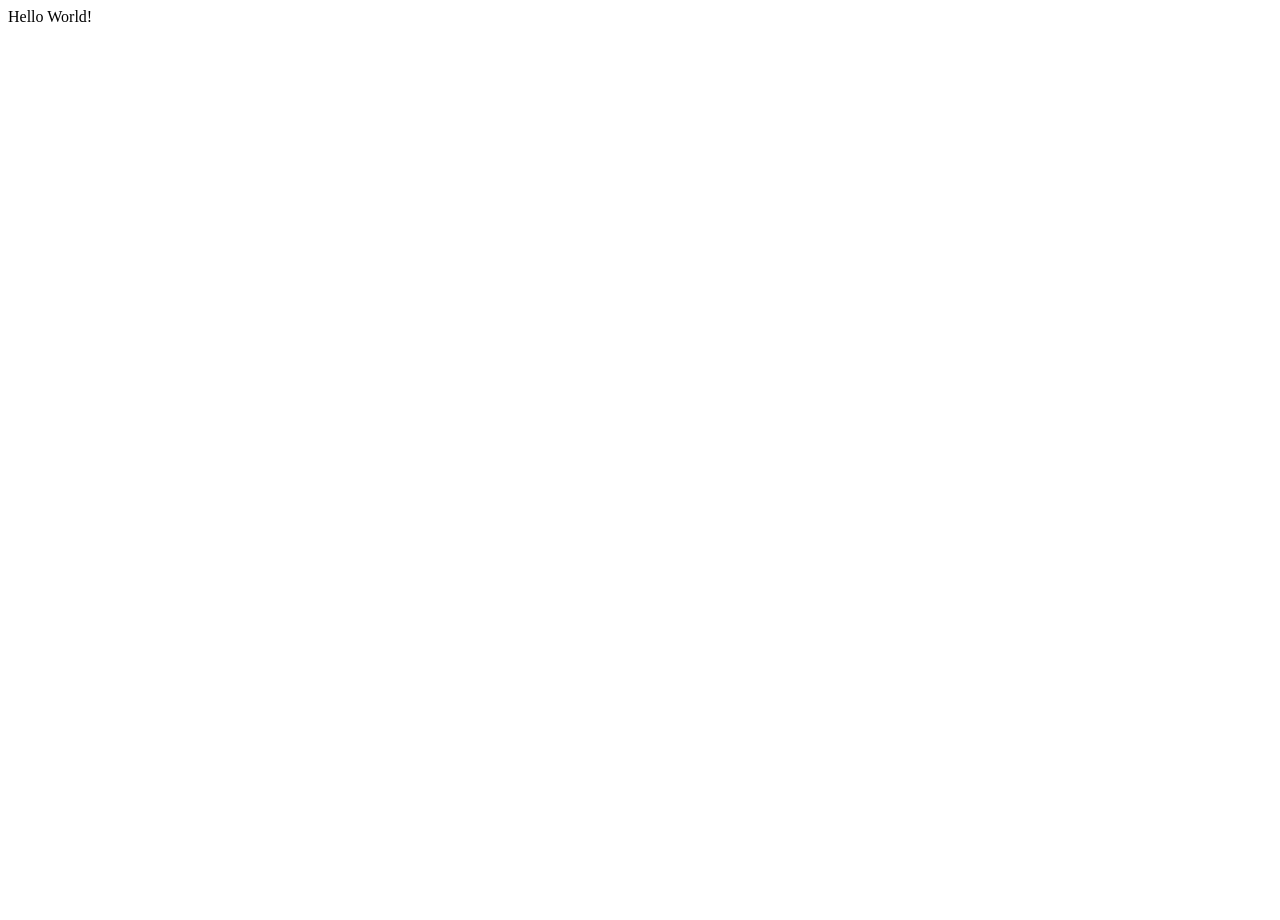
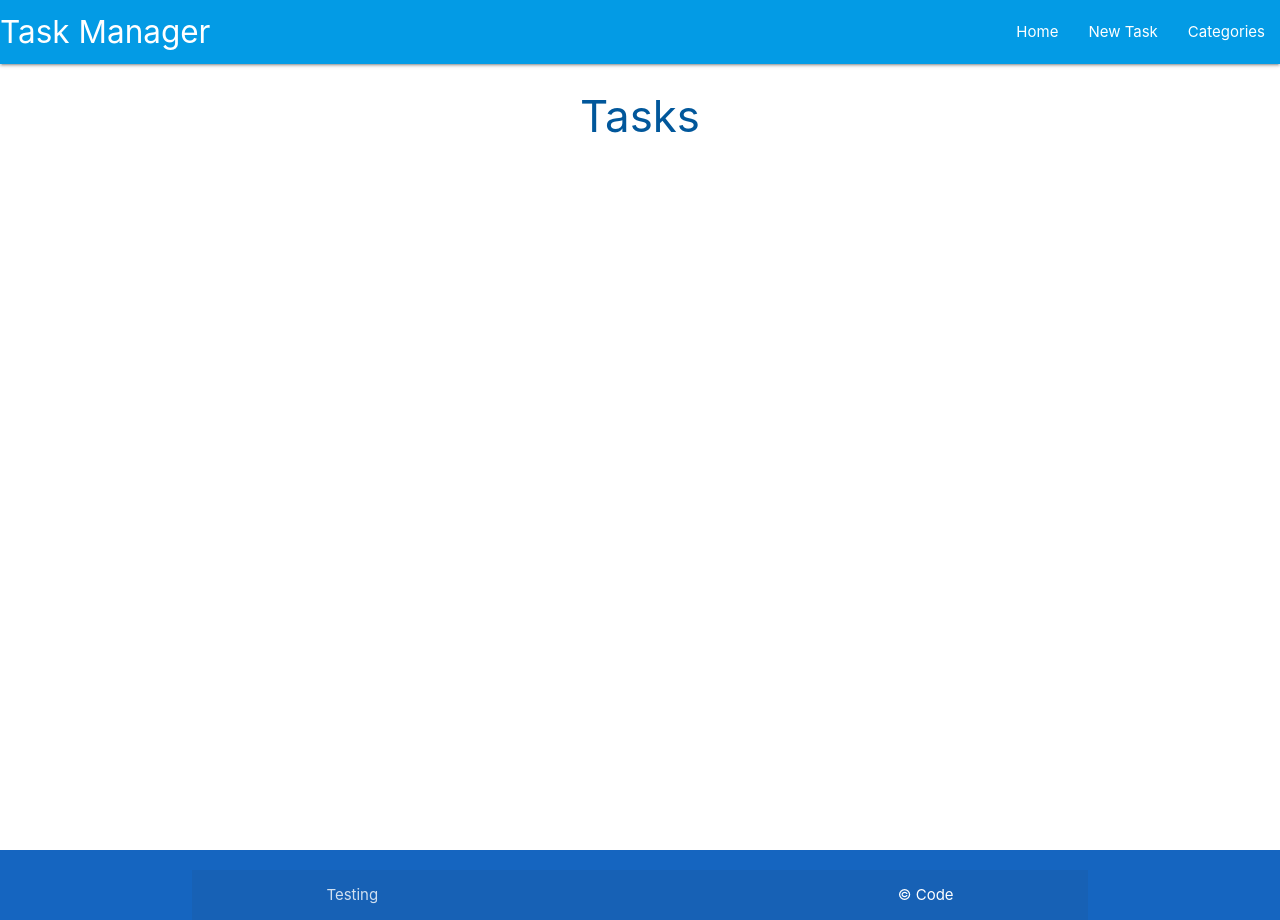
Before and after one commit to al-ell/taskmanager, a Flask app: page / in a window 1280 px wide. Before the commit the page is almost empty. Run offline with Flask 2, Linux system fonts and the light colour scheme.

Commit message:
connection - docs

```diff
--- a/taskmanager/routes.py
+++ b/taskmanager/routes.py
@@ -5,4 +5,4 @@ from taskmanager.models import Category, Task
 
 @app.route("/")
 def home():
-    return render_template("base.html")
+    return render_template("tasks.html")
--- /dev/null
+++ b/taskmanager/static/css/style.css
@@ -0,0 +1,10 @@
+/* footer */
+body {
+    display: flex;
+    min-height: 100vh;
+    flex-direction: column;
+  }
+
+  main {
+    flex: 1 0 auto;
+  }
--- /dev/null
+++ b/taskmanager/static/js/script.js
@@ -0,0 +1,4 @@
+document.addEventListener('DOMContentLoaded', function() {
+    let sidenav = document.querySelectorAll('.sidenav');
+    M.Sidenav.init(sidenav);
+  });
--- a/taskmanager/templates/base.html
+++ b/taskmanager/templates/base.html
@@ -4,11 +4,51 @@
     <meta charset="UTF-8">
     <meta http-equiv="X-UA-Compatible" content="IE=edge">
     <meta name="viewport" content="width=device-width, initial-scale=1.0">
-    <title>Task Manager</title>
+    <!-- Compiled and minified CSS -->
+    <link rel="stylesheet" href="https://cdnjs.cloudflare.com/ajax/libs/font-awesome/6.5.1/css/all.min.css">
+    <link rel="stylesheet" href="https://cdnjs.cloudflare.com/ajax/libs/materialize/1.0.0/css/materialize.min.css" type="text/css">
+    <link rel="stylesheet" href="{{ url_for('static', filename='css/style.css') }}" type="text/css">
+     <title>Task Manager</title>
 </head>
 <body>
+    <header>
+        <!-- top navbar -->
+        <nav class="light-blue darken-1">
+            <div class="nav-wrapper">
+            <a href="{{ url_for('home') }}" class="brand-logo">Task Manager</a>
+            <a href="#" data-target="mobile-demo" class="sidenav-trigger"><i class="fas fa-bars"></i></a>
+            <ul class="right hide-on-med-and-down">
+                <li><a href="{{ url_for('home') }}">Home</a></li>
+                <li><a href="">New Task</a></li>
+                <li><a href="">Categories</a></li>
+            </ul>
+            </div>
+        </nav>
 
-    Hello World!
+        <!-- mobile sidenav -->
+        <ul class="sidenav" id="mobile-demo">
+            <li><a href="{{ url_for('home') }}">Home</a></li>
+            <li><a href="">New Task</a></li>
+            <li><a href="">Categories</a></li>
+        </ul>
+    </header>
+    <main class="container">
+        {% block content %}
+        {% endblock %}
 
+    </main>
+    <footer class="page-footer blue darken-3">
+        <div class="container">
+        <div class="footer-copyright">
+          <div class="container">
+          Testing
+          <a class="white-text text-lighten-4 right" href="#!" target="_blank">&copy; Code</a>
+          </div>
+        </div>
+      </footer>
+
+    <!-- Compiled and minified JavaScript -->
+    <script src="https://cdnjs.cloudflare.com/ajax/libs/materialize/1.0.0/js/materialize.min.js"></script>
+    <script src="{{ url_for('static', filename='js/script.js') }}"></script>
 </body>
 </html>
--- /dev/null
+++ b/taskmanager/templates/tasks.html
@@ -0,0 +1,6 @@
+{% extends "base.html" %}
+{% block content %}
+
+<h3 class="light-blue-text text-darken-4 center-align">Tasks</h3>
+
+{% endblock %}
```
